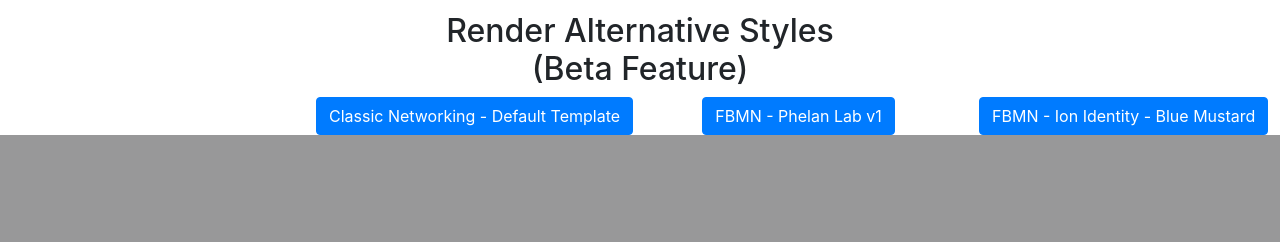
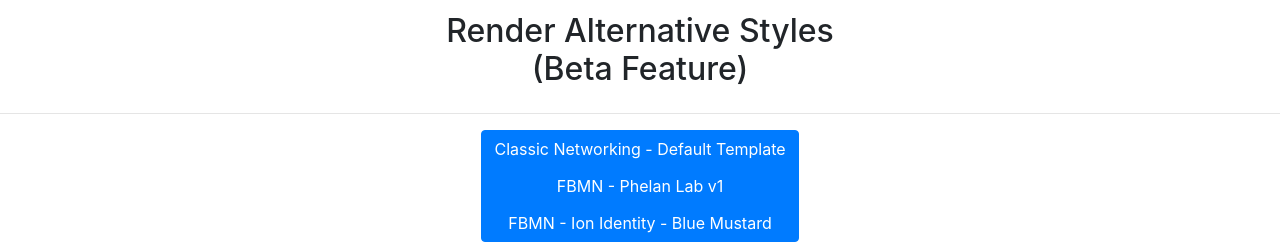
Before and after one commit to mwang87/GNPS_CytoscapeFormatting, a Flask app: page /dashboard in a window 1280 px wide. Shown: the part 1208-1450 px from the top of the page. Before the commit the page ends 1343 px from the top, so only its background shows below. Run offline with Flask 2, Linux system fonts and the light colour scheme; some libraries are stand-ins or nearby versions.

Commit message:
rearranging the buttons

```diff
--- a/code/templates/dashboard.html
+++ b/code/templates/dashboard.html
@@ -80,21 +80,24 @@
         <div class="col-sm"></div>
       </div>
 
+      <hr>
+
       <div class="row">
           <div class="col-sm"></div>
-              <a href="/process?task=((task))&style=GNPSDefault.json">
-                <button id="analyzebutton" class="btn btn-primary" >Classic Networking - Default Template</button>
-              </a>
           <div class="col-sm text-center">
-              <a href="/process?task=((task))&style=FeatureNetwork_PhelanLabv1.json">
-                <button id="analyzebutton" class="btn btn-primary" >FBMN - Phelan Lab v1</button>
-              </a>
+              <div class="btn-group-vertical">
+                  <a href="/process?task=((task))&style=GNPSDefault.json" class="btn btn-primary">
+                    Classic Networking - Default Template
+                  </a>
+                  <a href="/process?task=((task))&style=FeatureNetwork_PhelanLabv1.json" class="btn btn-primary">
+                    FBMN - Phelan Lab v1
+                  </a>
+                  <a href="/process?task=((task))&style=FeatureNetwork_IonIdentityNetworks_BlueMustard.json" class="btn btn-primary">
+                    FBMN - Ion Identity - Blue Mustard
+                  </a>
+              </div>
           </div>
-          <div class="col-sm">
-              <a href="/process?task=((task))&style=FeatureNetwork_IonIdentityNetworks_BlueMustard.json">
-                <button id="analyzebutton" class="btn btn-primary" >FBMN - Ion Identity - Blue Mustard</button>
-              </a>
-          </div>
+          <div class="col-sm"></div>
         </div>
 
 
```
